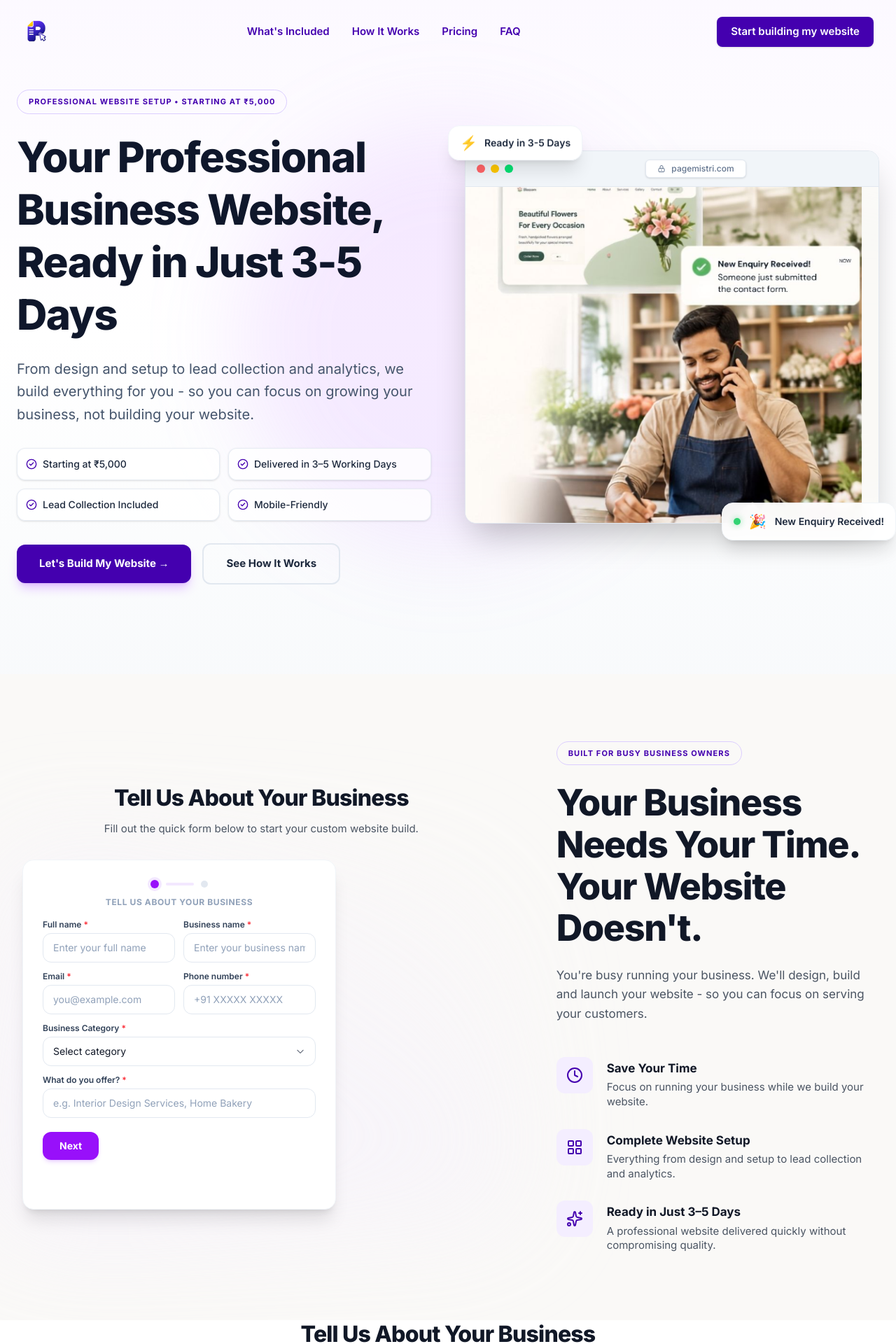
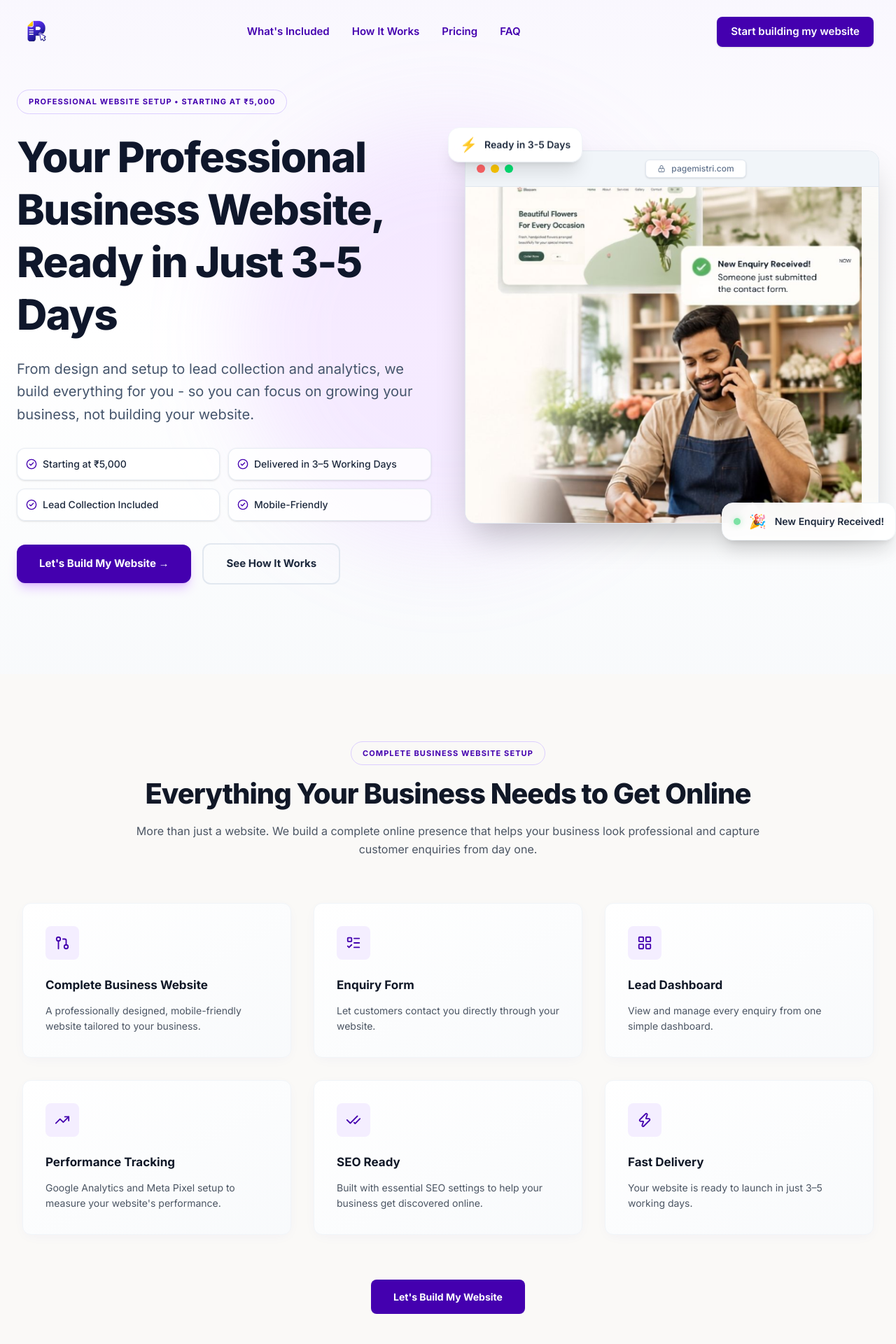
Before and after one commit to zehracodes29/landingpage, a Next.js app in the folder pagemistri-landing/: page / in a window 1280 px wide. Shown: the top 1920 px of the page at 70% size. Built offline with nearby package versions, Linux system fonts and the light colour scheme.

Commit message:
feat: add Hero and BusinessBenefits components to landing page

```diff
--- a/pagemistri-landing/src/app/page.jsx
+++ b/pagemistri-landing/src/app/page.jsx
@@ -2,20 +2,24 @@
 
 import Navbar from '../components/Navbar';
 import Hero from '../components/Hero';
+import WhatsIncluded from '../components/EverythingNeeded/EverythingNeeded';
+import HowItWorks from '../components/Process/Process';
 import BusinessBenefits from '../components/BusinessBenefits';
 import LeadForm from '../components/LeadForm';
 import Pricing from '../components/Pricing';
 import Footer from '../components/Footer';
 
-export default function Page() {
+export default function Home() {
   return (
-    <main className="min-h-screen bg-white">
-      <Navbar />
-      <Hero />
-      <BusinessBenefits />
-      <LeadForm />
-      <Pricing />
-      <Footer />
+    <main className="min-h-screen bg-slate-50 dark:bg-slate-950">
+      <Navbar/>
+      <Hero/>
+      <WhatsIncluded/>
+      <HowItWorks/>
+      <BusinessBenefits/>
+      <LeadForm/>
+      <Pricing/>
+      <Footer/>
     </main>
   );
 }
--- a/pagemistri-landing/src/components/BusinessBenefits.jsx
+++ b/pagemistri-landing/src/components/BusinessBenefits.jsx
@@ -6,7 +6,7 @@ import LeadForm from '@/components/LeadForm';
 
 const BusinessBenefits = () => {
   return (
-    <section className="relative bg-[#FAF9F7] py-16 md:py-24 overflow-hidden font-sans">
+    <section className="relative bg-[#FAF9F7] py-16 md:py-24 font-sans">
       <div className="max-w-[1440px] mx-auto px-6 md:px-8 lg:px-[32px] w-full">
         <div className="grid grid-cols-1 lg:grid-cols-12 items-center gap-12 lg:gap-16">
 
@@ -86,8 +86,6 @@ const BusinessBenefits = () => {
                 </div>
               </motion.div>
             </div>
-
-            {/* CTA Button removed since the form is right there! */}
           </motion.div>
 
         </div>
--- a/pagemistri-landing/src/components/Hero.jsx
+++ b/pagemistri-landing/src/components/Hero.jsx
@@ -6,7 +6,7 @@ import SectionBadge from '@/ui/SectionBadge';
 
 const Hero = () => {
   return (
-    <section className="bg-gradient-to-b from-purple-50/60 via-white to-slate-50 dark:from-slate-950 dark:via-slate-900 dark:to-slate-950 relative overflow-hidden py-16 md:py-24 lg:py-32 w-full font-sans min-h-[90vh] flex flex-col justify-center">
+    <section className="bg-gradient-to-b from-purple-50/60 via-white to-slate-50 dark:from-slate-950 dark:via-slate-900 dark:to-slate-950 relative py-16 md:py-24 lg:py-32 w-full font-sans min-h-[90vh] flex flex-col justify-center">
       {/* Radial Gradient Glow */}
       <div className="absolute top-1/2 left-1/2 -translate-x-1/2 -translate-y-1/2 w-[600px] h-[600px] bg-purple-400/15 rounded-full blur-3xl pointer-events-none" />
 
```
